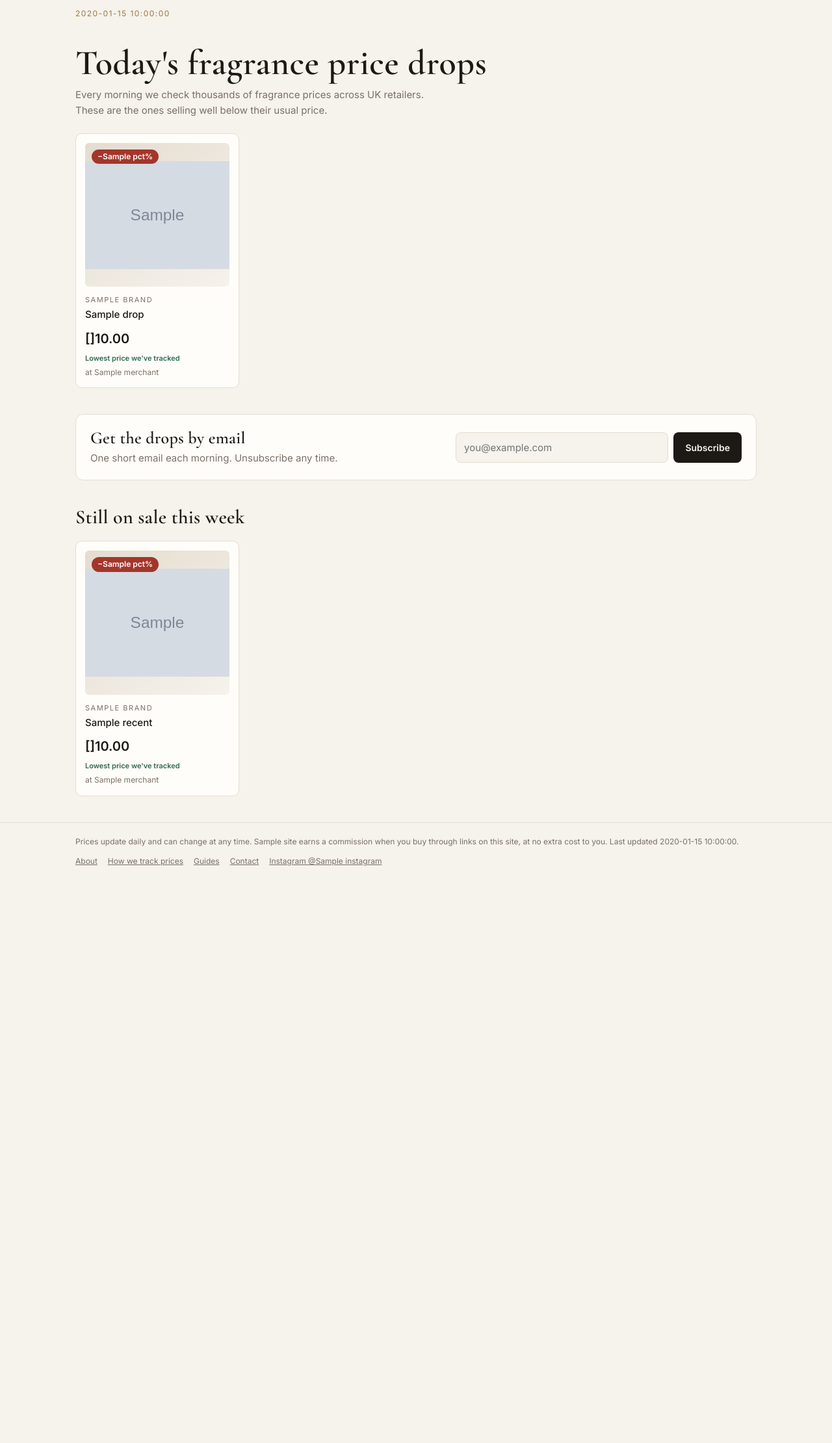
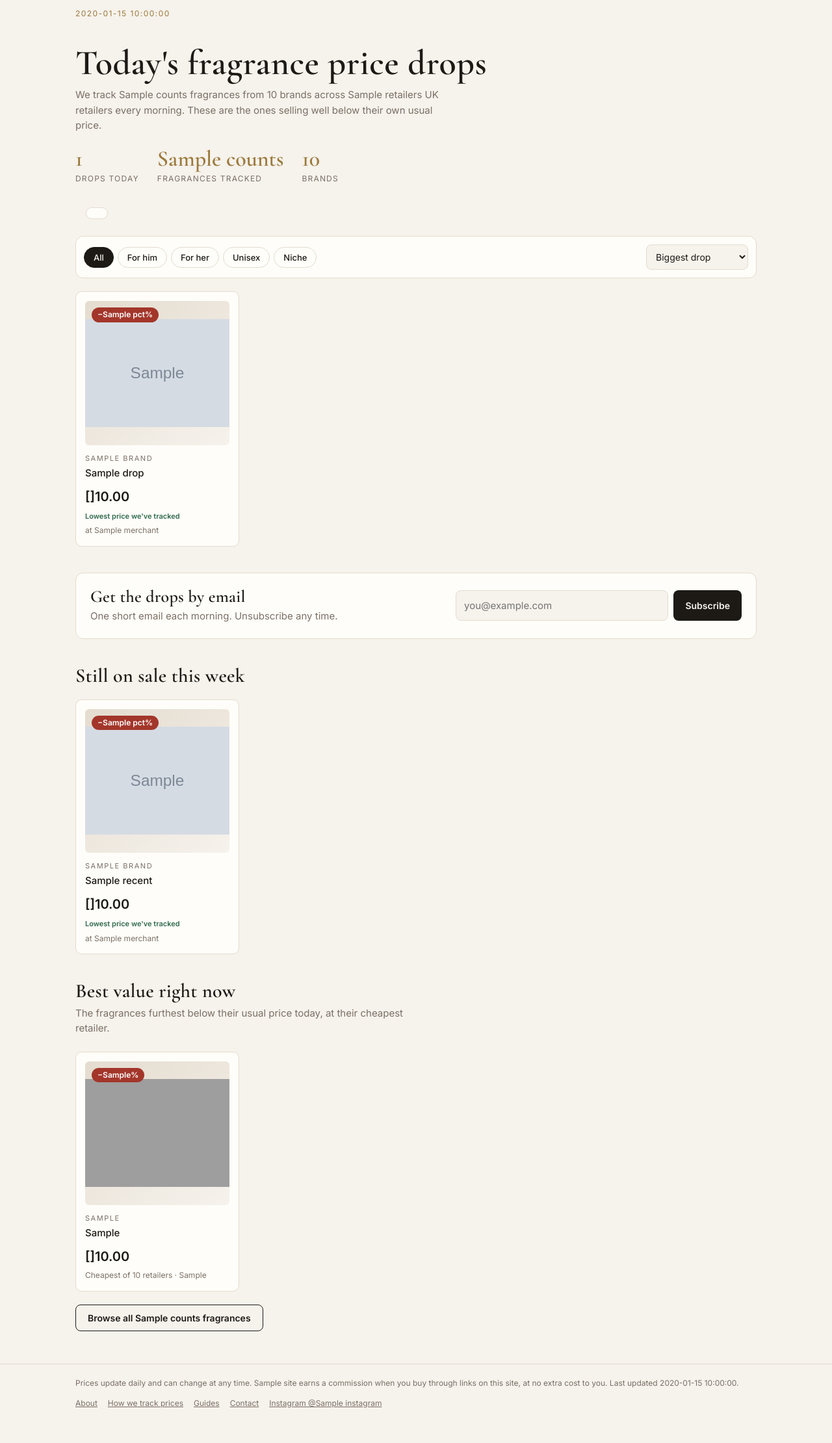
Before and after one commit to Safey07/theledger, a Python web app: template templates/index.html in a window 1280 px wide. Shown: the part 76-2296 px from the top of the page at 65% size. Before the commit the page ends 1408 px from the top, so only its background shows below. Run offline with Jinja, Linux system fonts and the light colour scheme; the template is opened without the code that fills it: most values are stand-ins (such as "Sample title", 1, 10 or a date in 2020); grey boxes marked "Sample" are stand-in pictures; grey boxes are pictures that could not be loaded.

Commit message:
Site upgrade: templates/index.html

```diff
--- a/templates/index.html
+++ b/templates/index.html
@@ -1,13 +1,30 @@
 {% extends "base.html" %}
 {% block body %}
-<p class="meta">{{ today_label }}</p>
-<h1>Today's fragrance price drops</h1>
-<p class="lede">Every morning we check thousands of fragrance prices across UK retailers. These are the ones selling well below their usual price.</p>
+<section class="hero">
+  <p class="meta">{{ today_label }}</p>
+  <h1>Today's fragrance price drops</h1>
+  <p class="lede">We track {{ counts.all }} fragrances from {{ counts.brands }} brands across {{ counts.retailers }} UK retailers every morning. These are the ones selling well below their own usual price.</p>
+  <div class="stats"><div><b>{{ drops|length }}</b><span>drops today</span></div><div><b>{{ counts.all }}</b><span>fragrances tracked</span></div><div><b>{{ counts.brands }}</b><span>brands</span></div></div>
+</section>
+
+<nav class="tiles" aria-label="Shop by">
+  {% for slug, heading, intro, preset in collections %}<a href="{{ root }}{{ slug }}.html">{{ {"shop":"Shop all","men":"For him","women":"For her","unisex":"Unisex","niche":"Niche","under-50":"Under £50","under-100":"Under £100"}[slug] }}</a>{% endfor %}
+</nav>
+
 {% if drops %}
-<div class="grid">{% for d in drops %}{% include "_card.html" %}{% endfor %}</div>
+<div class="toolbar" id="dropbar">
+  <div class="chips" role="group" aria-label="Who for">
+    <button class="chip on" data-g="">All</button><button class="chip" data-g="men">For him</button><button class="chip" data-g="women">For her</button><button class="chip" data-g="unisex">Unisex</button><button class="chip" data-k="1">Niche</button>
+  </div>
+  <select aria-label="Sort" data-sort><option value="d">Biggest drop</option><option value="pa">Price: low to high</option><option value="pd">Price: high to low</option></select>
+</div>
+<div class="grid" id="drops">{% for d in drops %}{% include "_card.html" %}{% endfor %}</div>
+<p class="empty" id="dropsnone" hidden>No drops in this filter today. <a href="{{ root }}shop.html">Browse every fragrance</a>.</p>
 {% else %}
-<p class="empty">No significant drops today. Check back tomorrow.</p>
+<p class="empty">No significant drops today. <a href="{{ root }}shop.html">Browse every fragrance at today's lowest price</a>.</p>
 {% endif %}
+
+{% if signup_action %}
 <section class="signup">
   <div><h2>Get the drops by email</h2><p class="lede" style="margin:4px 0 0">One short email each morning. Unsubscribe any time.</p></div>
   <form action="{{ signup_action }}" method="post" target="_blank">
@@ -15,8 +32,41 @@
     <button type="submit">Subscribe</button>
   </form>
 </section>
+{% elif site.instagram %}
+<section class="signup">
+  <div><h2>Get the drops every day</h2><p class="lede" style="margin:4px 0 0">The biggest drop each morning, as a short Reel.</p></div>
+  <a class="btn" href="https://www.instagram.com/{{ site.instagram }}/" target="_blank" rel="noopener">Follow @{{ site.instagram }}</a>
+</section>
+{% endif %}
+
 {% if recent %}
 <h2>Still on sale this week</h2>
 <div class="grid">{% for d in recent %}{% include "_card.html" %}{% endfor %}</div>
 {% endif %}
+
+<h2>Best value right now</h2>
+<p class="lede">The fragrances furthest below their usual price today, at their cheapest retailer.</p>
+<div class="grid">{% for c in top %}{% include "_ccard.html" %}{% endfor %}</div>
+<p style="margin:-20px 0 50px"><a class="btn ghost" href="{{ root }}shop.html">Browse all {{ counts.all }} fragrances</a></p>
+
+<script>
+(function(){
+  var bar=document.getElementById('dropbar'); if(!bar) return;
+  var grid=document.getElementById('drops'), none=document.getElementById('dropsnone');
+  var cards=[].slice.call(grid.children), f={g:'',k:''};
+  function apply(){
+    var shown=0;
+    cards.forEach(function(c){var ok=(!f.g||c.dataset.g===f.g)&&(!f.k||c.dataset.k==='1');c.hidden=!ok;if(ok)shown++;});
+    none.hidden=shown>0;
+  }
+  bar.querySelectorAll('.chip').forEach(function(b){b.onclick=function(){
+    bar.querySelectorAll('.chip').forEach(function(x){x.classList.remove('on')});b.classList.add('on');
+    f.g=b.dataset.g||'';f.k=b.dataset.k||'';apply();};});
+  bar.querySelector('[data-sort]').onchange=function(){
+    var v=this.value;
+    cards.sort(function(a,b){return v==='pa'?a.dataset.p-b.dataset.p:v==='pd'?b.dataset.p-a.dataset.p:b.dataset.d-a.dataset.d});
+    cards.forEach(function(c){grid.appendChild(c)});
+  };
+})();
+</script>
 {% endblock %}
```
